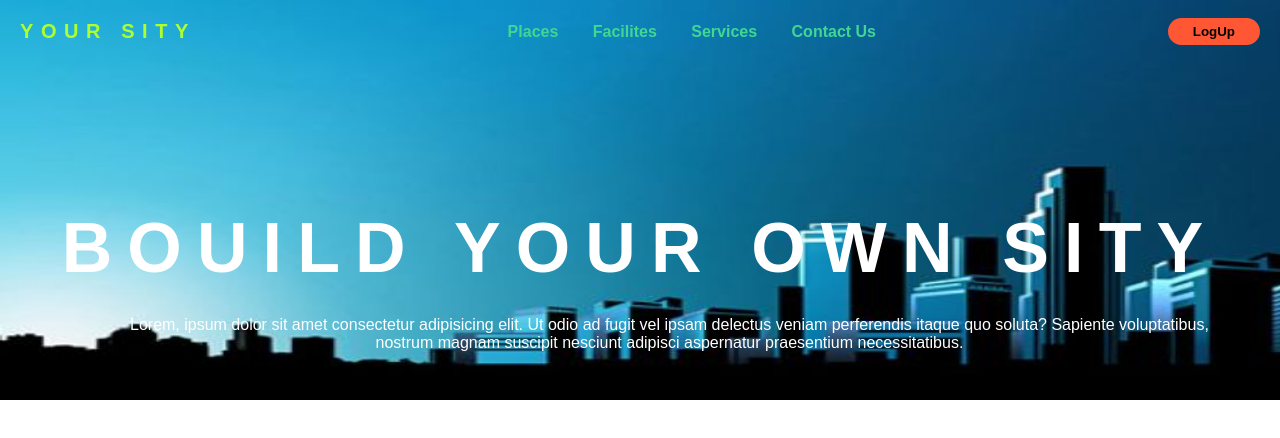
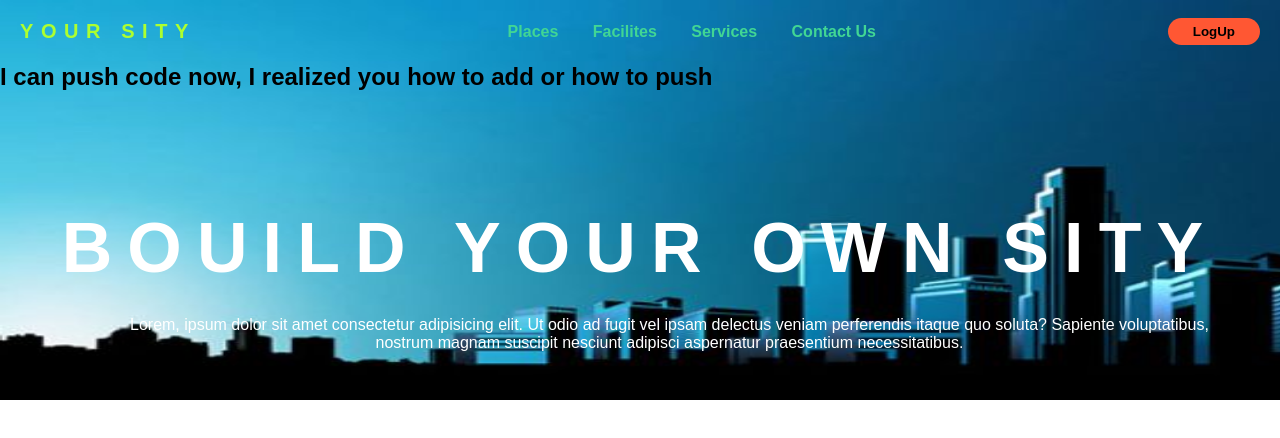
Before and after one commit to Al-Boyan/my-file, a plain HTML site: page index.html in a window 1280 px wide. Drawn offline with Linux system fonts and the light colour scheme.

Commit message:
My first changed web site

```diff
--- a/index.html
+++ b/index.html
@@ -31,6 +31,7 @@
         <p class="para">Lorem, ipsum dolor sit amet consectetur adipisicing elit. Ut odio ad fugit vel
              ipsam delectus veniam perferendis itaque quo soluta? Sapiente voluptatibus,<br>
             nostrum magnam suscipit nesciunt adipisci aspernatur praesentium necessitatibus.</p>
+        <h1>I can push code now, I realized you how to add or how to push</h1>
 </div>
 </section>
 
```
